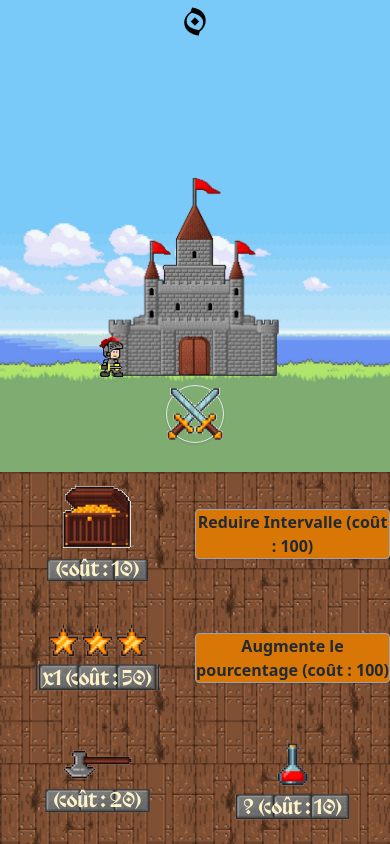
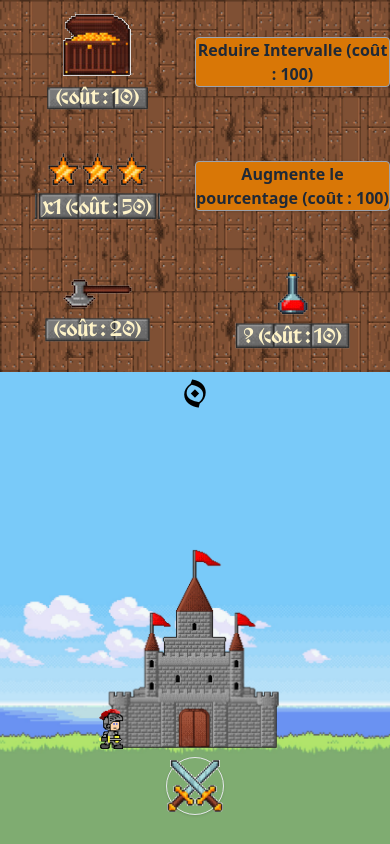
Before and after one commit to KimJacobus/knight-clicker, a website built with Vite: page index.html in a window 390 px wide. Built offline with nearby package versions, Linux system fonts and the light colour scheme.

Commit message:
variante

```diff
--- a/index.html
+++ b/index.html
@@ -38,7 +38,7 @@
       </div>
 
       <!-- Ecran centrale -->
-      <div class="order-first lg:order-2 grid lg:grid-rows-7 lg:col-span-3 grid-rows-2 col-span-2 bg-cover bg-center" style="background-image: url(/pictures/wallpaperflare.com_wallpaper.jpg)">
+      <div class="order-last lg:order-2 grid lg:grid-rows-7 lg:col-span-3 grid-rows-2 col-span-2 bg-cover bg-center" style="background-image: url(/pictures/wallpaperflare.com_wallpaper.jpg)">
         <div id="display" class="trickster text-4xl row-span-1 justify-self-center">
         </div>
         <div id="pclick" class="justify-self-end animate-pulse">
```
